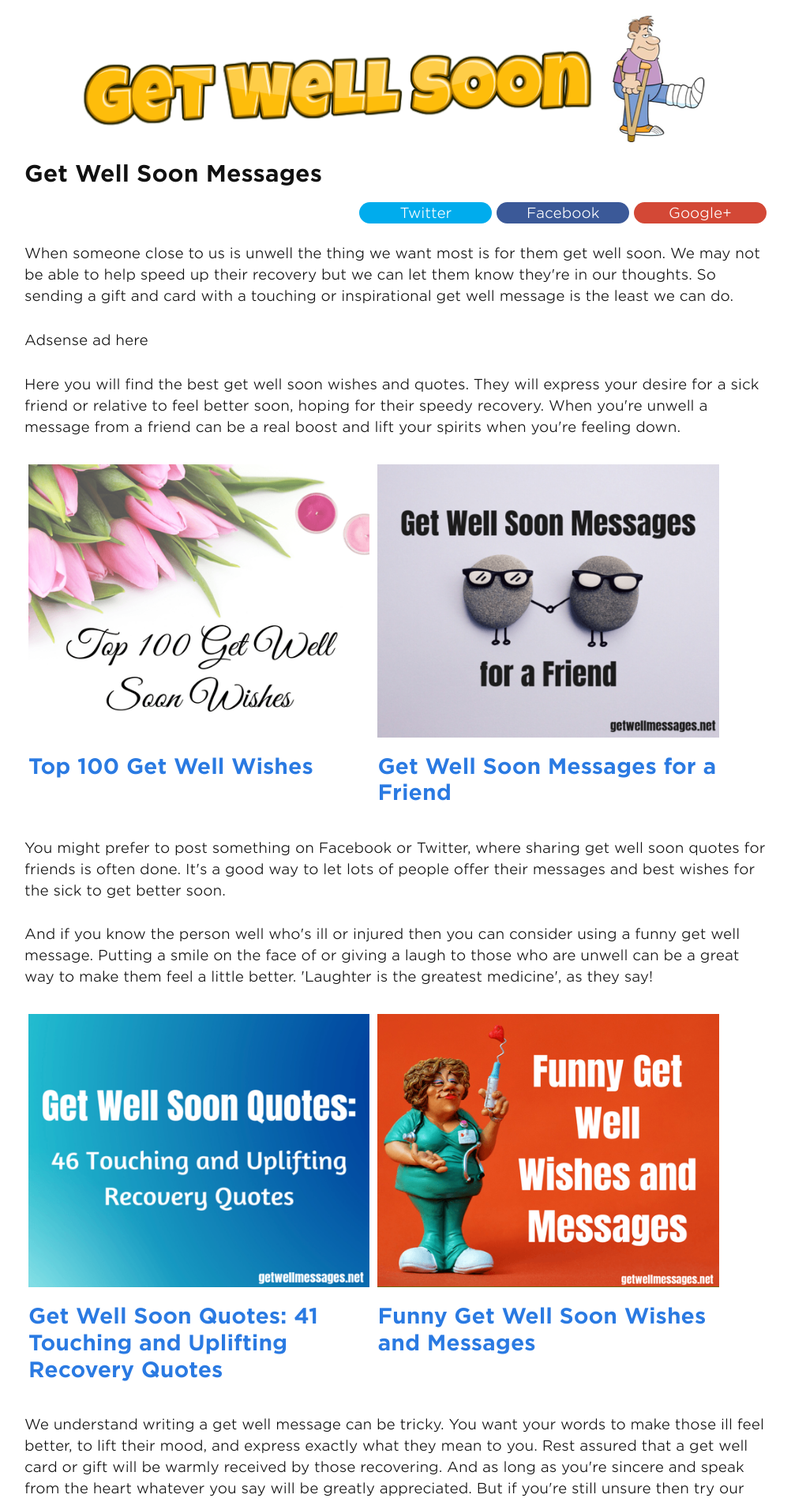
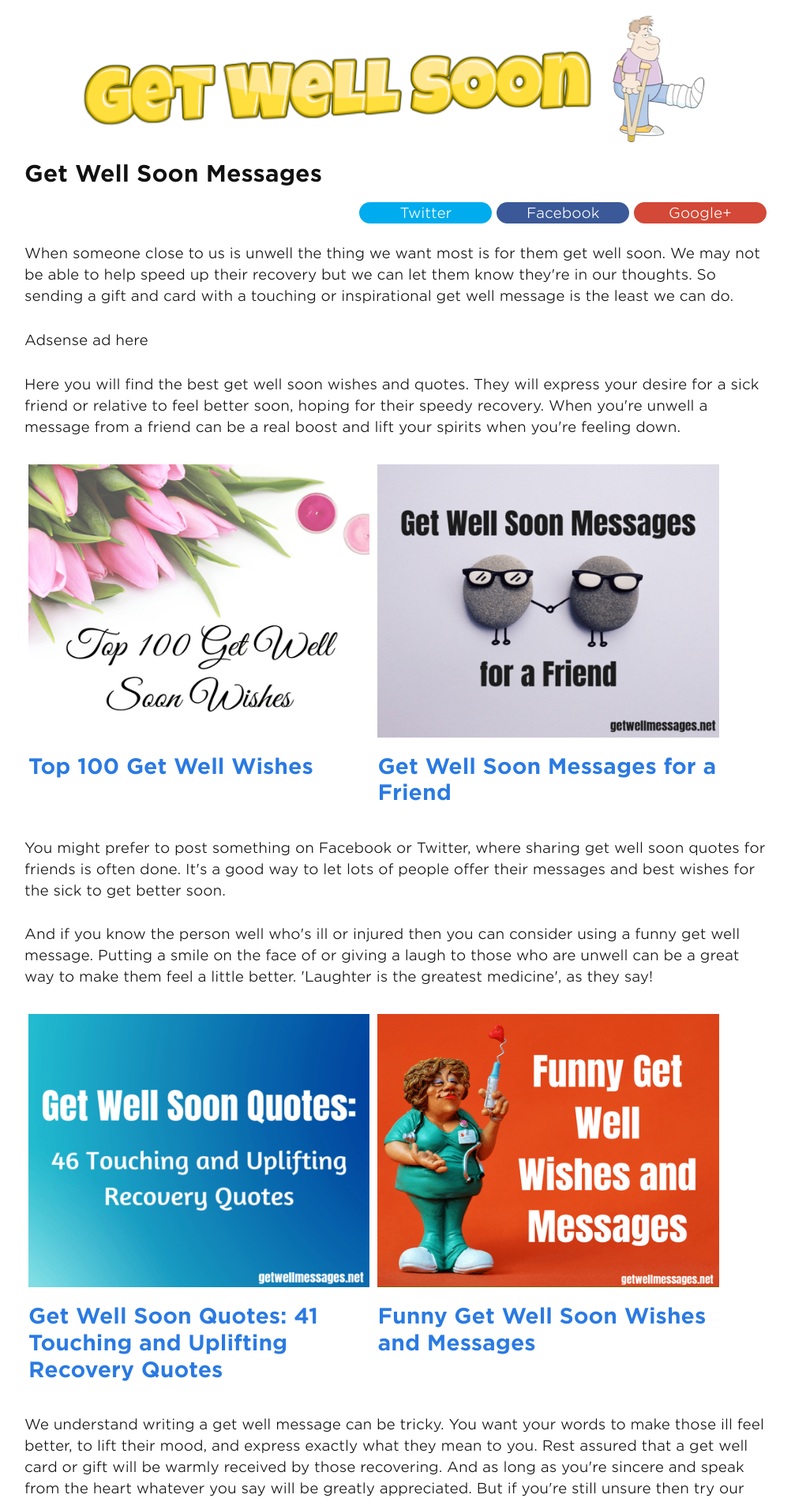
Before and after one commit to andyml123/andyml123.github.io, a Jekyll site: the page built from index.html, in a window 1280 px wide. Shown: the top 1902 px of the page at 79% size, without its empty margins (139-1141 px from the left). Built offline with Jekyll 4.4.1, drawn with Linux system fonts in a browser that asks for light colours; a script that is not in the unit is left out; the list of posts is cut into pages by our own code.

Commit message:
Update get-well-header.html

```diff
--- a/_includes/get-well-header.html
+++ b/_includes/get-well-header.html
@@ -1,6 +1,6 @@
 <body itemscope="" itemtype="https://schema.org/WebPage">
 
-  <a href="/" class="logo"><img src="/img/IMG_7208.PNG" alt="Get Well Messages"></a>
+  <a href="/" class="logo"><img src="/img/get-well-soon-messages-logo.png" alt="Get Well Messages"></a>
 
   <div class="wrapper">
 
```
